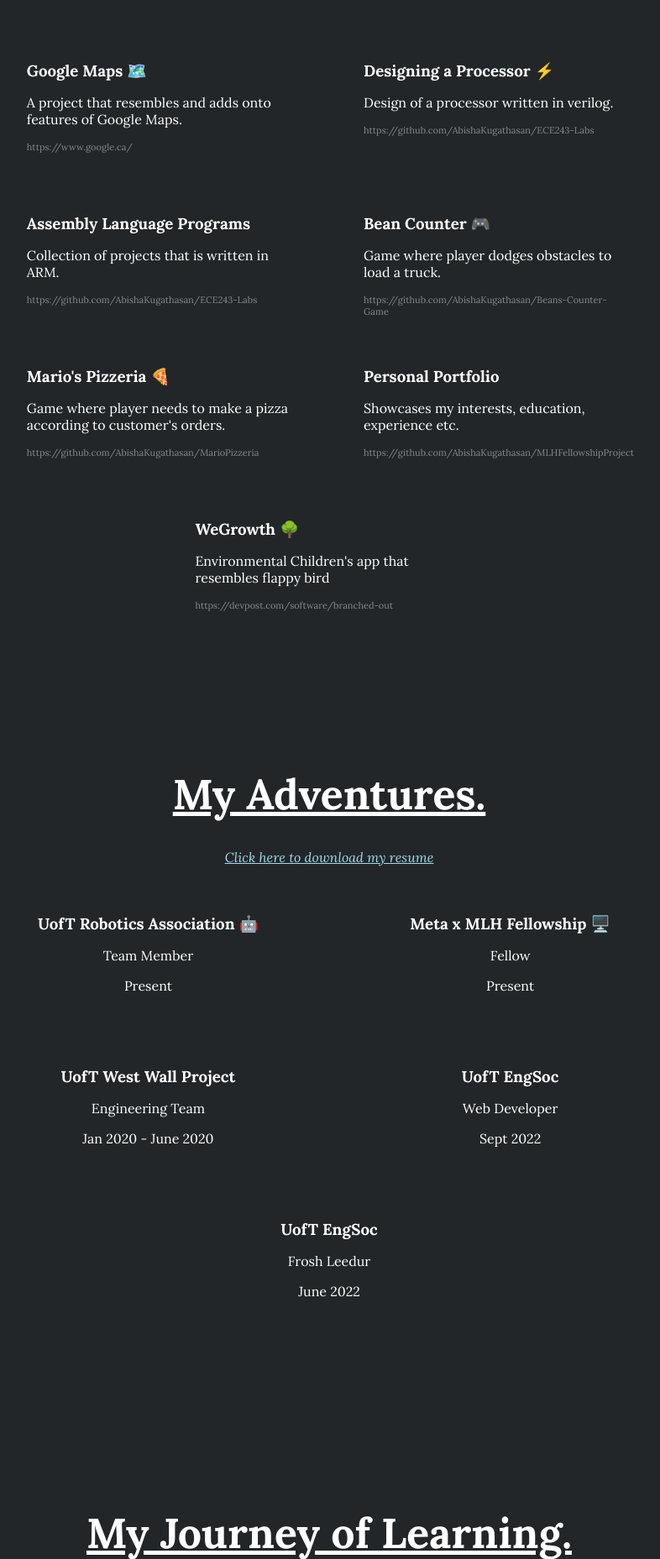
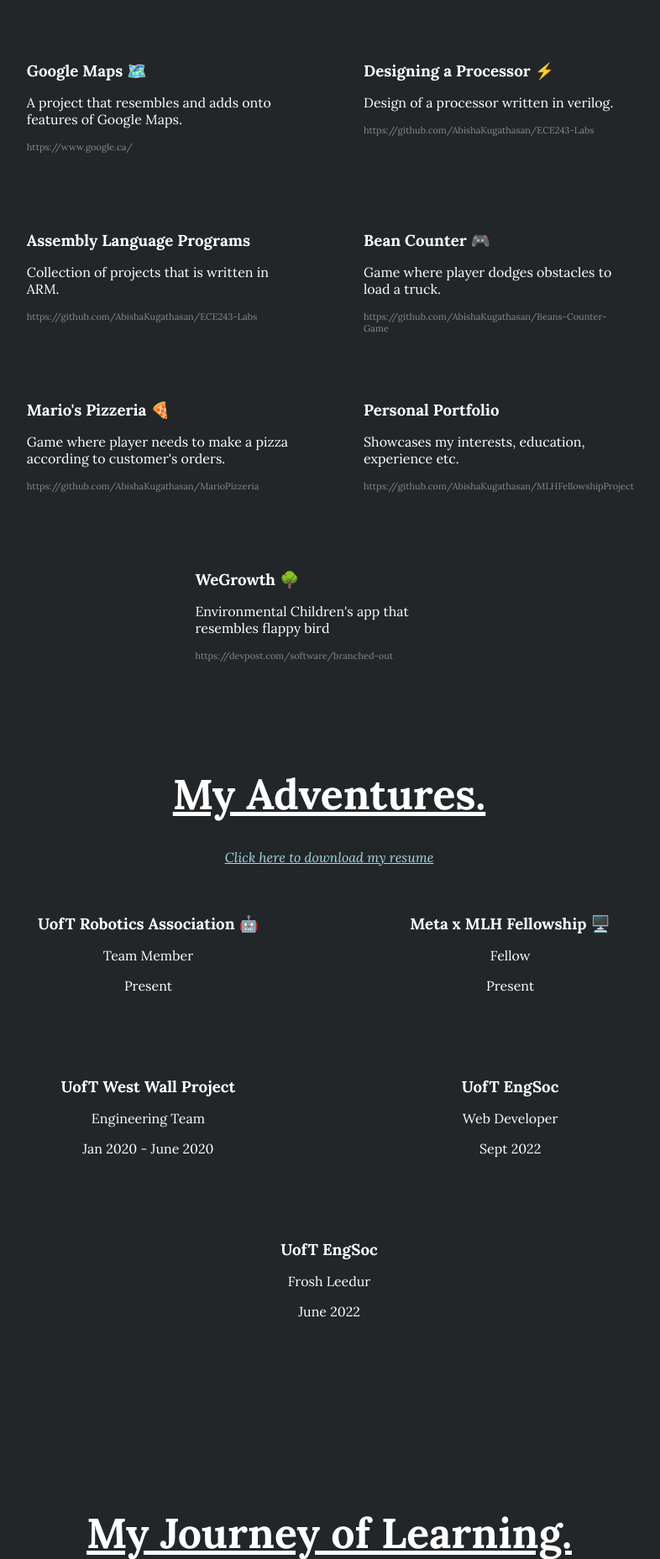
Before and after one commit to AbishaKugathasan/personal-site, a Flask app: page / in a window 1280 px wide. Shown: the part 1778-3635 px from the top of the page at 84% size, without its empty margins (248-1034 px from the left). Run offline with Flask 2, Linux system fonts and the light colour scheme; parts of the project's set-up code (start-up, migrations or seed data) failed here and were passed over; some libraries are stand-ins or nearby versions; some web fonts are replaced.

Commit message:
Update main.css

```diff
--- a/app/static/styles/main.css
+++ b/app/static/styles/main.css
@@ -335,7 +335,7 @@ ul a:hover {
   border: 1px solid transparent;
   background: #222629;
   width: 30%;
-  max-height: 100px;
+  max-height: 120px;
   padding: 20px;
   margin: 20px;
   text-align: left;
@@ -347,7 +347,7 @@ ul a:hover {
   border: 1px solid #d0d0d0;
   background: #222629;
   width: 30%;
-  max-height: 100px;
+  max-height: 120px;
   padding: 20px;
   margin: 20px;
   text-align: left;
```
